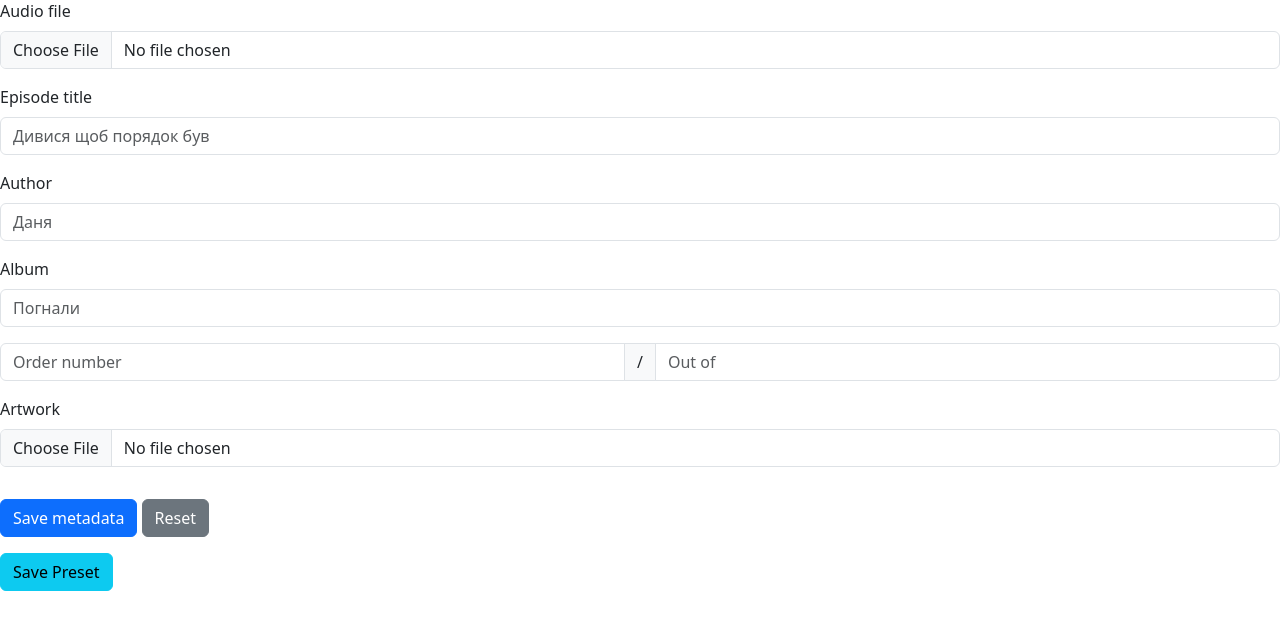
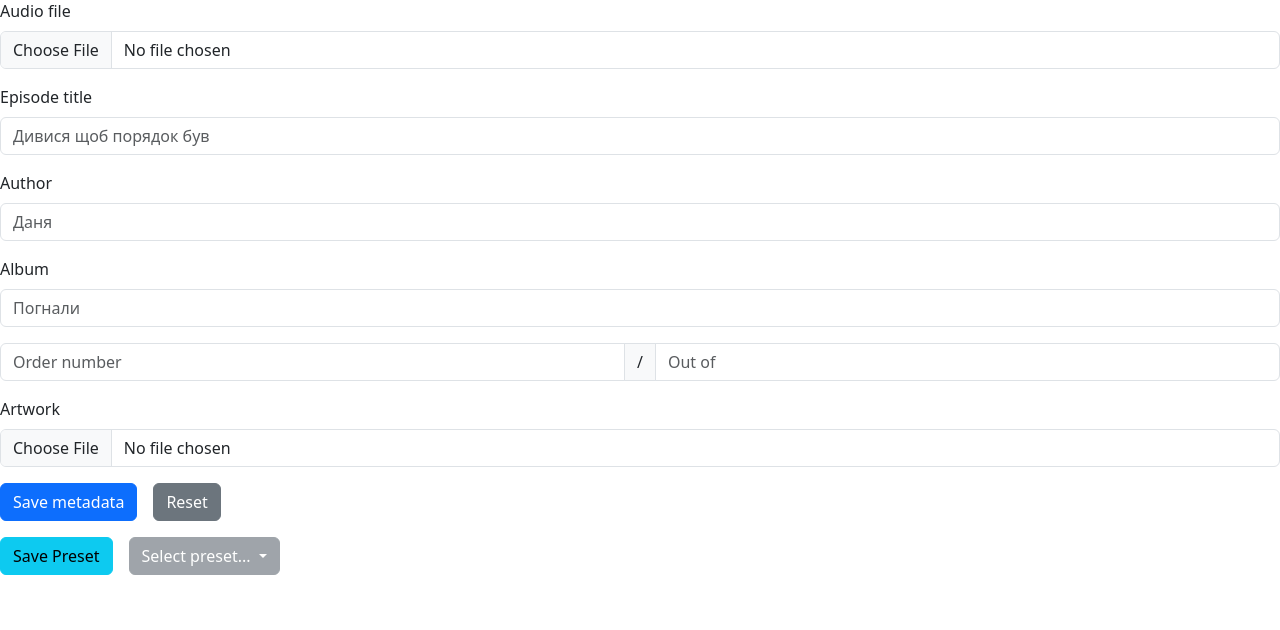
Before and after one commit to MrGauz/podcast-metadata, a Flask app: page / in a window 1280 px wide. Shown: the part 57-687 px from the top of the page. Run offline with Flask 3, Linux system fonts and the light colour scheme.

Commit message:
Load preset

```diff
--- a/app.py
+++ b/app.py
@@ -3,7 +3,7 @@ from os import path
 from tempfile import NamedTemporaryFile
 from uuid import uuid4
 
-from flask import Flask, render_template, request, send_file
+from flask import Flask, render_template, request, send_file, jsonify
 from werkzeug.utils import secure_filename
 
 from database import db, Preset, upsert
@@ -19,7 +19,8 @@ db.init_app(app)
 
 @app.route('/', methods=['GET'])
 def index():
-    return render_template('index.html')
+    presets = Preset.query.all()
+    return render_template('index.html', presets=presets)
 
 
 @app.route('/convert', methods=['POST'])
@@ -83,6 +84,24 @@ def save_preset():
     return "OK", 201
 
 
+@app.route('/get-preset', methods=['GET'])
+def get_preset():
+    if not request.args.get('preset-id'):
+        return "No preset ID provided", 400
+
+    preset = Preset.query.filter_by(id=request.args.get('preset-id')).first()
+    if not preset:
+        return "Preset not found", 404
+
+    return jsonify(
+        album=preset.album,
+        author=preset.author,
+        #artwork=preset.artwork_filename,
+        order_number=preset.last_number + 1 if preset.last_number else None,
+        out_of=preset.out_of
+    )
+
+
 if __name__ == '__main__':
     with app.app_context():
         db.create_all()
--- a/static/app.js
+++ b/static/app.js
@@ -12,6 +12,55 @@ const showAlert = (message, type) => {
     setTimeout(() => {
         alertPlaceholder.innerHTML = '';
     }, 3000);
+}
+
+const previewImage = () => {
+    var fileInput = document.getElementById('artwork');
+    var preview = document.getElementById('artwork-preview');
+
+    if (fileInput.files && fileInput.files[0]) {
+        var reader = new FileReader();
+
+        reader.onload = function(e) {
+            preview.src = e.target.result;
+            preview.style.display = 'block';
+        };
+
+        reader.readAsDataURL(fileInput.files[0]);
+    } else {
+        preview.style.display = 'none';
+        preview.src = '';
+    }
+}
+
+const loadPreset = (e, endpoint, presetId) => {
+    e.preventDefault();
+
+    fetch(endpoint + '?preset-id=' + presetId)
+    .then(response => {
+        if (response.status === 200) {
+            return response.json();
+        } else {
+            response.text().then(text => {
+                showAlert(text, 'danger');
+            });
+        }
+    })
+    .then(data => {
+        if (data) {
+            for (const [key, value] of Object.entries(data)) {
+            console.log(key, value);
+                var input = document.getElementById(key.replace('_', '-'));
+                if (input) {
+                    input.value = value;
+                }
+            }
+        }
+    })
+    .catch(error => {
+        console.error('Network error: ', error);
+        showAlert('Network error', 'warning');
+    });
 }
 
 document.getElementById('reset-button').addEventListener('click', function() {
@@ -53,22 +102,3 @@ document.getElementById('submit-preset').addEventListener('click', function() {
         showAlert('Network error', 'warning');
     });
 });
-
-const previewImage = () => {
-    var fileInput = document.getElementById('artwork');
-    var preview = document.getElementById('artwork-preview');
-
-    if (fileInput.files && fileInput.files[0]) {
-        var reader = new FileReader();
-
-        reader.onload = function(e) {
-            preview.src = e.target.result;
-            preview.style.display = 'block';
-        };
-
-        reader.readAsDataURL(fileInput.files[0]);
-    } else {
-        preview.style.display = 'none';
-        preview.src = '';
-    }
-}
--- a/templates/index.html
+++ b/templates/index.html
@@ -41,13 +41,36 @@
         <input class="form-control" type="file" id="artwork" name="artwork" onchange="previewImage()">
     </div>
     <img id="artwork-preview" src="" alt="Artwork preview" style="display: none; max-width: 200px; max-height: 200px;">
-    <button type="submit" class="btn btn-primary mt-3">Save metadata</button>
-    <button type="button" id="reset-button" class="btn btn-secondary mt-3">Reset</button>
+    <div class="d-flex flew-row mt-3 gap-3">
+        <button type="submit" class="btn btn-primary">Save metadata</button>
+        <button type="button" id="reset-button" class="btn btn-secondary">Reset</button>
+    </div>
 </form>
 
-<button type="button" class="btn btn-info mt-3" id="submit-preset" data-action="{{ url_for('save_preset') }}">Save
-    Preset
-</button>
+<div class="d-flex flex-row mt-3 gap-3">
+    <button type="button" class="btn btn-info" id="submit-preset" data-action="{{ url_for('save_preset') }}">Save
+        Preset
+    </button>
+    <div class="dropdown">
+        {% if presets|length == 0 %}
+        <button class="btn btn-secondary dropdown-toggle" type="button" data-bs-toggle="dropdown" aria-expanded="false"
+                disabled>
+            {% else %}
+            <button class="btn btn-secondary dropdown-toggle" type="button" data-bs-toggle="dropdown"
+                    aria-expanded="false">
+                {% endif %}
+                Select preset...
+            </button>
+            <ul class="dropdown-menu" id="presets">
+                {% for preset in presets %}
+                <li><a class="dropdown-item" href="#"
+                       onclick="loadPreset(event, '{{ url_for('get_preset') }}', '{{ preset.id }}')">{{ preset.album
+                    }}</a>
+                </li>
+                {% endfor %}
+            </ul>
+    </div>
+</div>
 
 <script src="{{ url_for('static', filename='app.js') }}"></script>
 <script src="https://cdn.jsdelivr.net/npm/bootstrap@5.3.2/dist/js/bootstrap.bundle.min.js"
```
